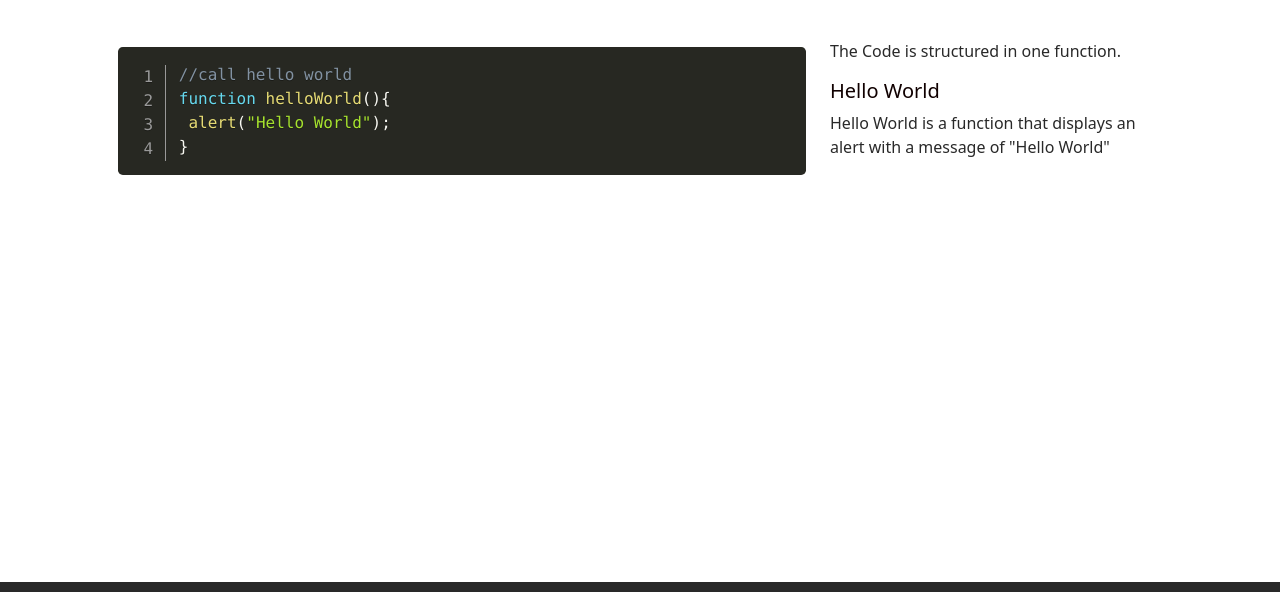
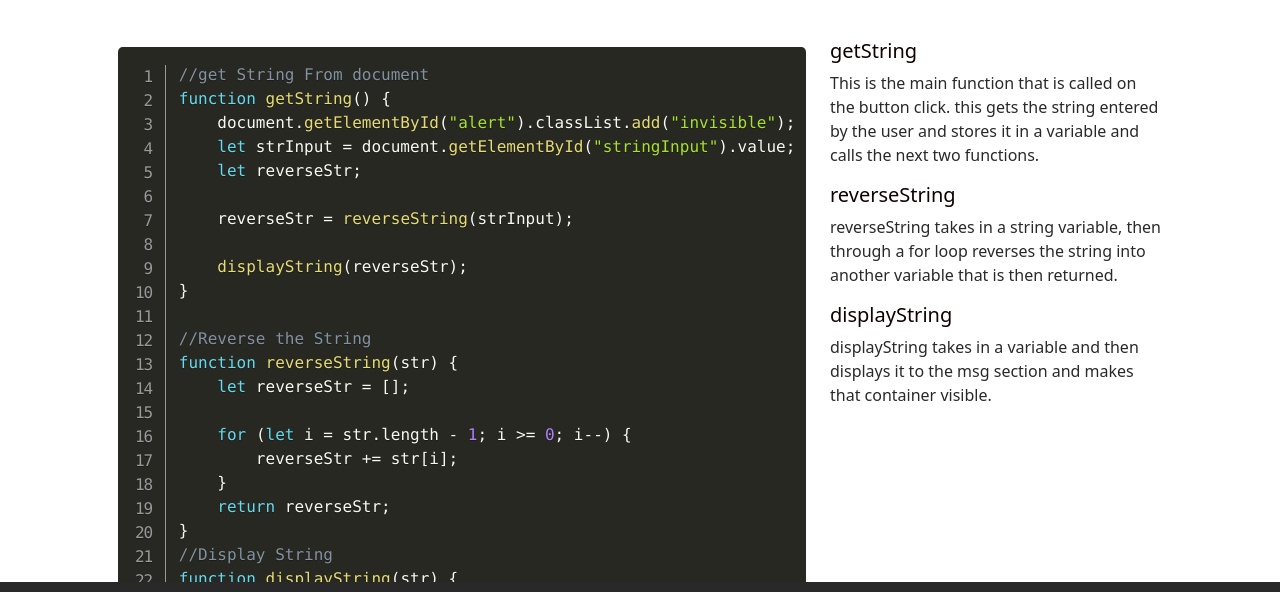
Before and after one commit to jr0998/rewindProject, a plain HTML site: page code.html in a window 1280 px wide. Shown: the part 152-744 px from the top of the page. Drawn offline with nearby package versions, Linux system fonts and the light colour scheme.

Commit message:
documentation in the code page

```diff
--- a/code.html
+++ b/code.html
@@ -55,17 +55,48 @@
             <div class="row row-cols-1 row-cols-lg-2 py-5 ">
                 <div class="col-lg-8">
                     <pre class="line-numbers"> <code class="language-javascript">
-                        //call hello world
-                        function helloWorld(){
-                         alert("Hello World");
+                        //get String From document
+                        function getString() {
+                            document.getElementById("alert").classList.add("invisible");
+                            let strInput = document.getElementById("stringInput").value;
+                            let reverseStr;
+
+                            reverseStr = reverseString(strInput);
+
+                            displayString(reverseStr);
+                        }
+
+                        //Reverse the String
+                        function reverseString(str) {
+                            let reverseStr = [];
+
+                            for (let i = str.length - 1; i >= 0; i--) {
+                                reverseStr += str[i];
+                            }
+                            return reverseStr;
+                        }
+                        //Display String
+                        function displayString(str) {
+                            document.getElementById("msg").innerHTML = `Your String Reversed is:  ${str}`;
+                            document.getElementById("alert").classList.remove("invisible");
                         }
                     </code>
                     </pre>
                 </div>
                 <div class="col-lg-4">
-                    <p>The Code is structured in one function.</p>
-                    <h5>Hello World</h5>
-                    <p>Hello World is a function that displays an alert with a message of "Hello World"</p>
+                    <h5>getString</h5>
+                    <p>This is the main function that is called on the button click.
+                        this gets the string entered by the user and stores it in a variable
+                        and calls the next two functions.
+                    </p>
+                    <h5>reverseString</h5>
+                    <p>reverseString takes in a string variable, then through a for loop
+                        reverses the string into another variable that is then returned.
+                    </p>
+                    <h5>displayString</h5>
+                    <p>displayString takes in a variable and then displays it to the
+                        msg section and makes that container visible.
+                    </p>
                 </div>
             </div>
         </div>
```
Also changed, not shown: app.html (+3 -0 lines).
